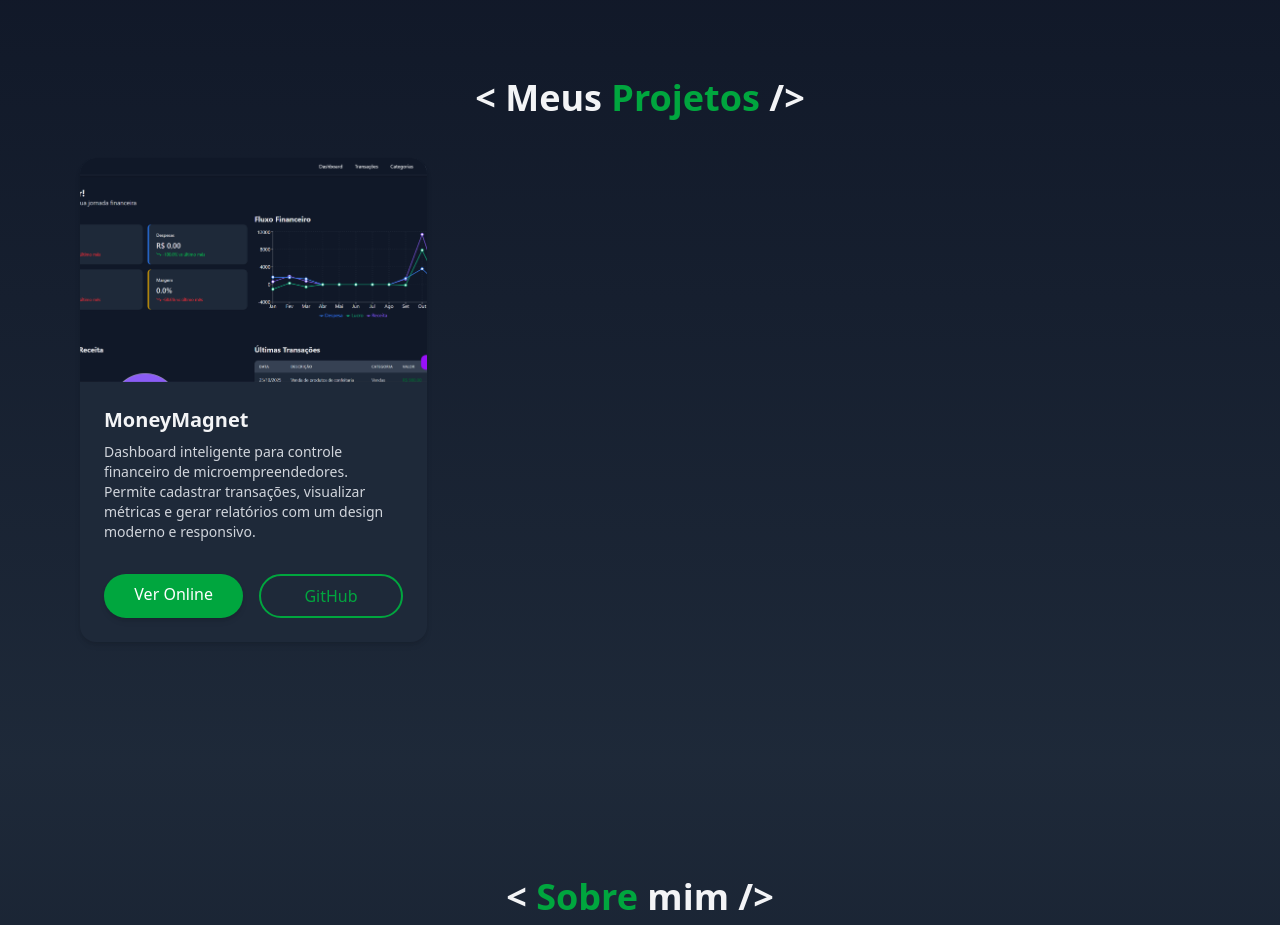
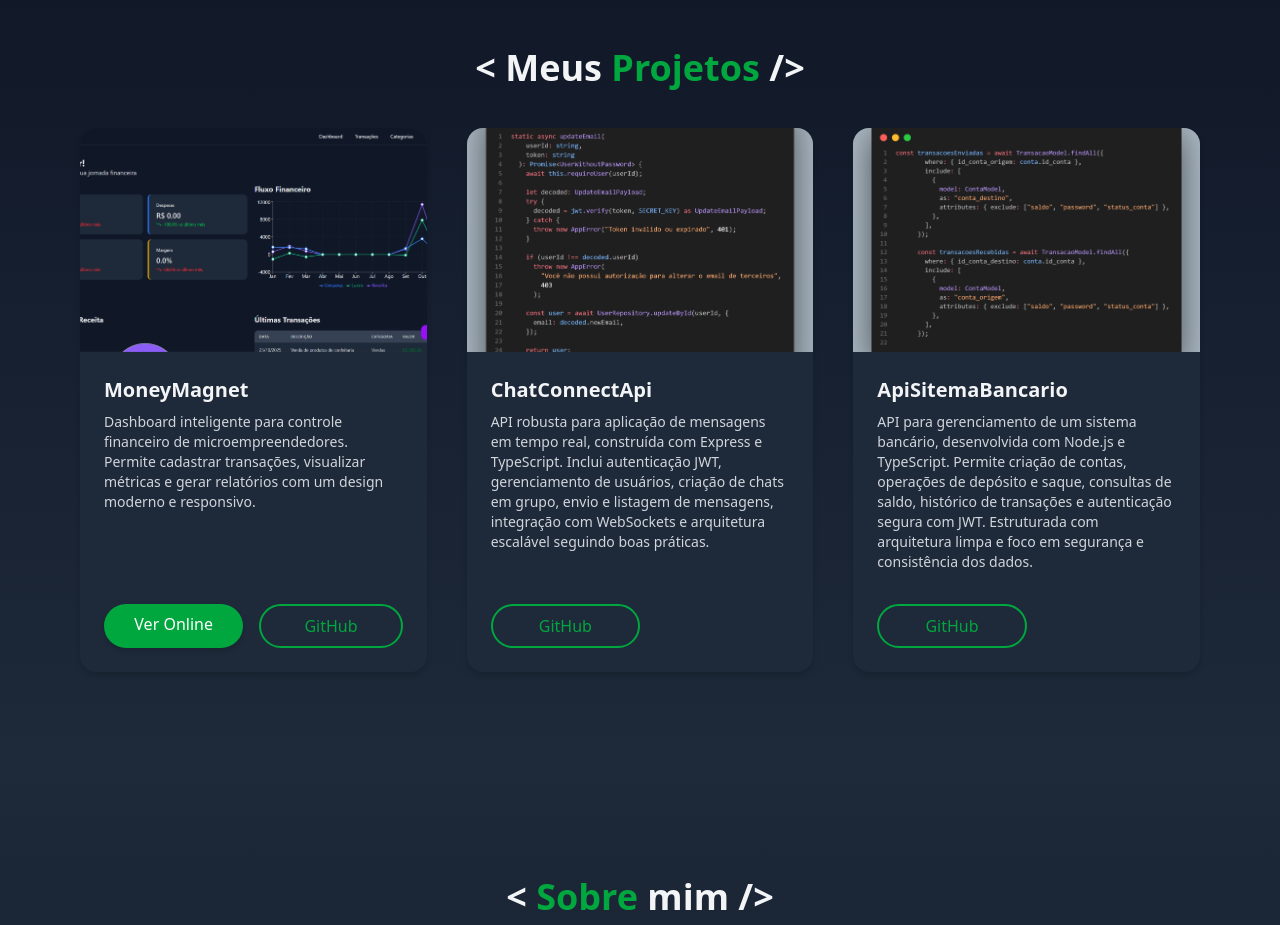
Before and after one commit to EderH3nr963/ederhenrique, a React (Vite) app: page / in a window 1280 px wide. Shown: the part 1640-2565 px from the top of the page. Built offline with nearby package versions, Linux system fonts and the light colour scheme.

Commit message:
Adição de novos projetos para o portifolio

```diff
--- a/src/components/ProjectSession.tsx
+++ b/src/components/ProjectSession.tsx
@@ -1,4 +1,6 @@
 import ImageMoneyMagnet from "../assets/images/projeto-moneymagnet.png";
+import ImageChatMagnetApi from "../assets/images/projeto-chat-magnet-api.png";
+import ImageBankingApi from "../assets/images/projeto-api-banking.png";
 
 export default function ProjetosSection() {
   const projetos = [
@@ -9,6 +11,20 @@ export default function ProjetosSection() {
       description:
         "Dashboard inteligente para controle financeiro de microempreendedores. Permite cadastrar transações, visualizar métricas e gerar relatórios com um design moderno e responsivo.",
       image: ImageMoneyMagnet,
+    },
+    {
+      nomeProjeto: "ChatConnectApi",
+      linkGit: "https://github.com/EderH3nr963/chatConnectBack",
+      description:
+        "API robusta para aplicação de mensagens em tempo real, construída com Express e TypeScript. Inclui autenticação JWT, gerenciamento de usuários, criação de chats em grupo, envio e listagem de mensagens, integração com WebSockets e arquitetura escalável seguindo boas práticas.",
+      image: ImageChatMagnetApi,
+    },
+    {
+      nomeProjeto: "ApiSitemaBancario",
+      linkGit: "https://github.com/EderH3nr963/apiSistemaBancario",
+      description:
+        "API para gerenciamento de um sistema bancário, desenvolvida com Node.js e TypeScript. Permite criação de contas, operações de depósito e saque, consultas de saldo, histórico de transações e autenticação segura com JWT. Estruturada com arquitetura limpa e foco em segurança e consistência dos dados.",
+      image: ImageBankingApi,
     },
   ];
 
@@ -50,6 +66,7 @@ export default function ProjetosSection() {
 
               {/* Links */}
               <div className="flex gap-4 pt-4">
+                {projeto.linkWeb && (
                   <a
                     href={projeto.linkWeb}
                     target="_blank"
@@ -58,11 +75,14 @@ export default function ProjetosSection() {
                   >
                     Ver Online
                   </a>
+                )}
                 <a
                   href={projeto.linkGit}
                   target="_blank"
                   rel="noopener noreferrer"
-                  className="flex-1 text-center border-2 border-green-600 text-green-600 hover:bg-green-600 hover:text-white font-medium py-2 rounded-full transition-all duration-300"
+                  className={`${
+                    !projeto.linkWeb ? "w-1/2" : "flex-1"
+                  } text-center border-2  border-green-600 text-green-600 hover:bg-green-600 hover:text-white font-medium py-2 rounded-full transition-all duration-300`}
                 >
                   GitHub
                 </a>
```
Also changed, not shown: src/assets/images/projeto-api-banking.png (added), src/assets/images/projeto-chat-magnet-api.png (added). Lines whose indentation alone changed are shown as unchanged.
